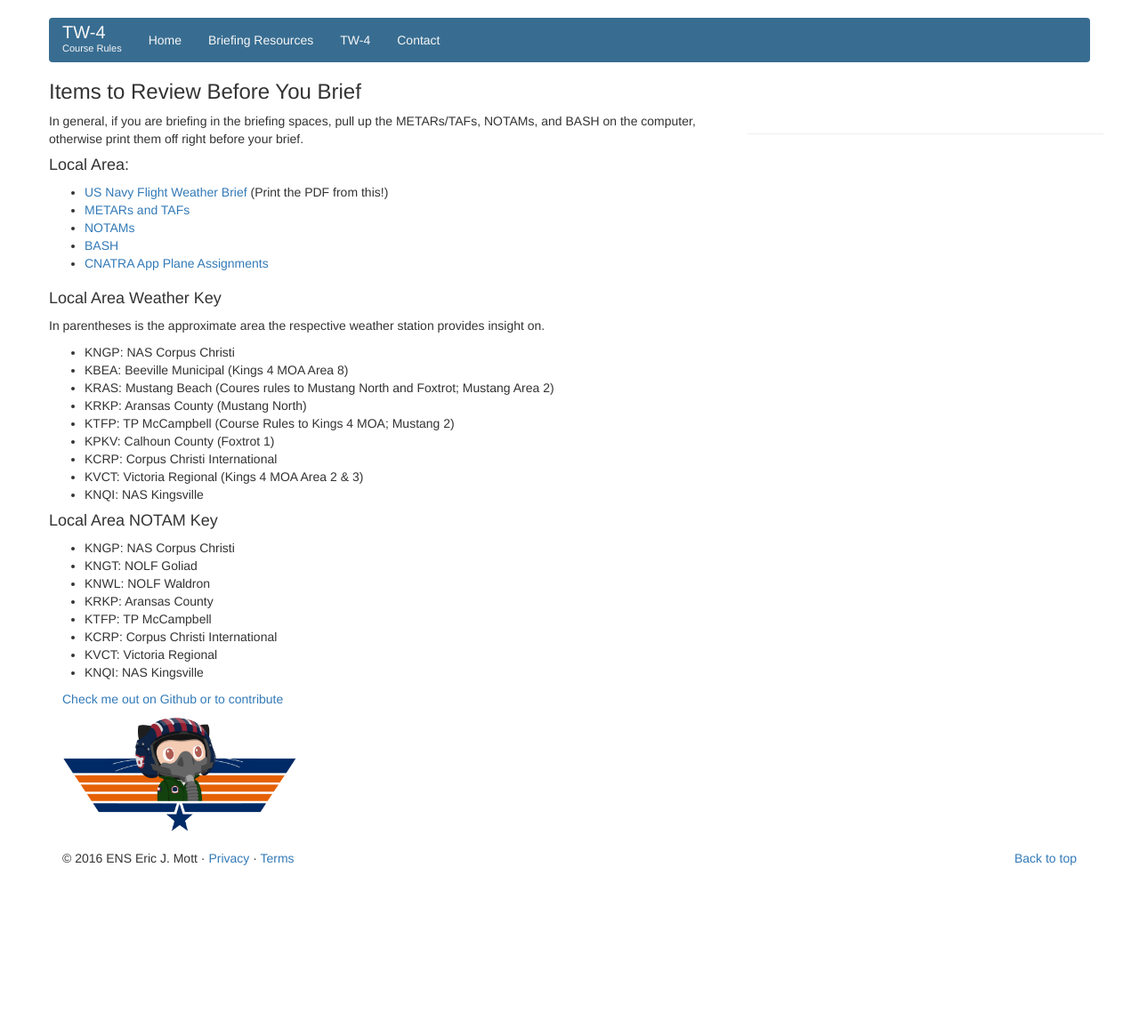
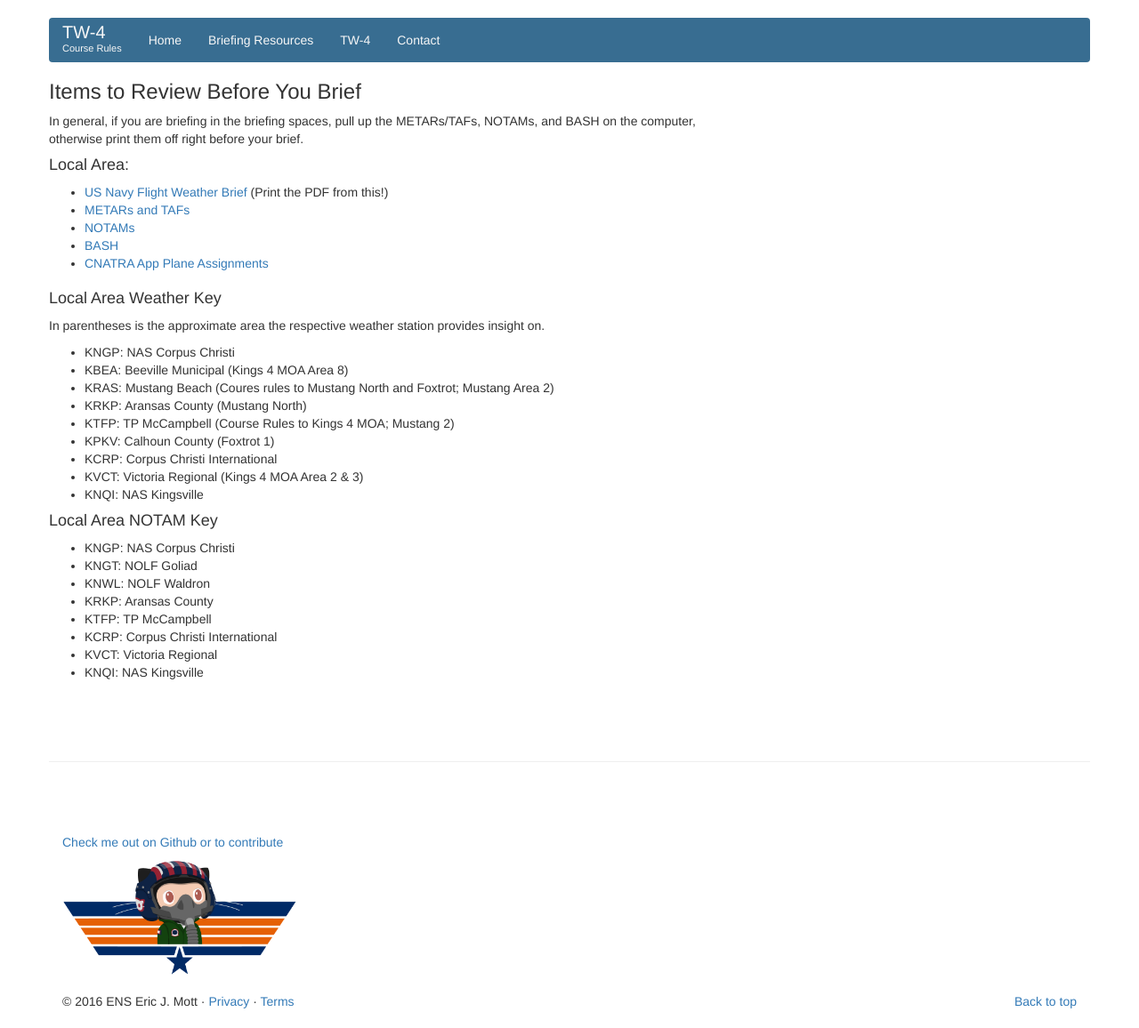
Before and after one commit to courserules/courserules.github.io, a Jekyll site: the page built from brief.html, in a window 1280 px wide. Shown: the whole page at 89% size. Built offline with Jekyll 4.4.1, drawn with Linux system fonts in a browser that asks for light colours; before the commit the page ends 995 px from its top, so only the background shows below that.

Commit message:
Adjustments for readability and fixed divider

```diff
--- a/brief.html
+++ b/brief.html
@@ -46,14 +46,15 @@ permalink: /brief/
 			</ul>
 		</div><!-- /span -->
 
-		<hr class="story-divider">
+		<div class="col-xs-12 col-md-12">
 
-		<div class="col-xs-12 col-md-12">
+			<hr class="story-divider">
+
 			<a href="https://github.com/courserules/courserules.github.io" target="_blank">
-			<div class="col-xs-12 col-md-3">
-			<p>Check me out on Github or to contribute</p>
-			<img class="img-responsive" id="github" src="../img/topguntocat.png" alt="topguntocat">
-			</div><!-- /span -->
+				<div class="col-xs-12 col-md-3">
+					<p>Check me out on Github or to contribute</p>
+					<img class="img-responsive" id="github" src="../img/topguntocat.png" alt="topguntocat">
+				</div><!-- /span -->
 			</a>
 		</div><!-- /span -->
 	</div><!-- /.row -->
```
